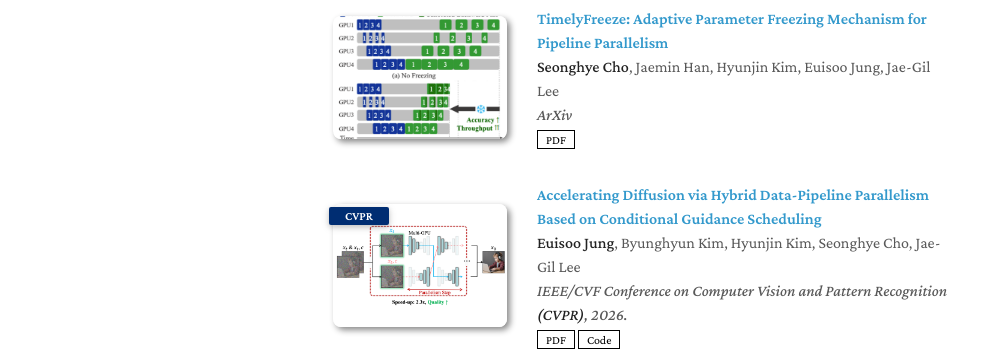
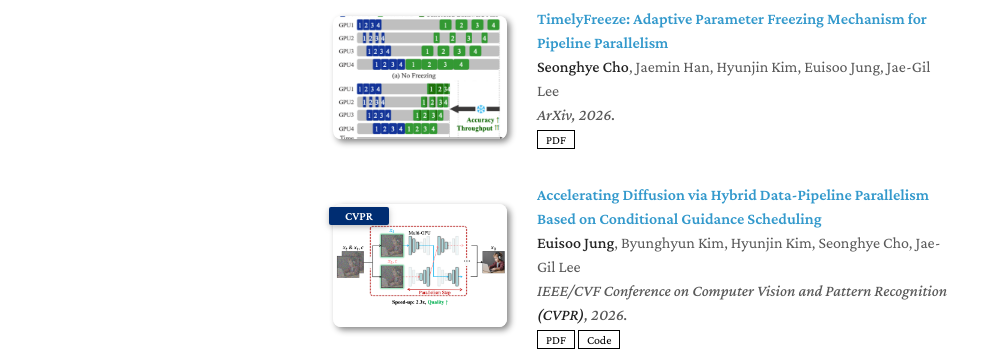
Before and after one commit to Hyunjin1228/Hyunjin1228.github.io, a Jekyll site: the page built from index.md, in a window 1280 px wide and 1274 px high. Shown: the part 609-960 px from the top of the window, without its empty margins (157-1142 px from the left). Built offline with Jekyll 4.4.1, drawn with Linux system fonts in a browser that asks for light colours; a style sheet for code colours, icons or effects is not loaded.

Commit message:
Update publications.yml

```diff
--- a/_data/publications.yml
+++ b/_data/publications.yml
@@ -12,7 +12,7 @@ main:
 
   - title: "TimelyFreeze: Adaptive Parameter Freezing Mechanism for Pipeline Parallelism"
     authors: <strong>Seonghye Cho</strong>, Jaemin Han, Hyunjin Kim, Euisoo Jung, Jae-Gil Lee
-    conference: ArXiv
+    conference: ArXiv, 2026.
     pdf: https://arxiv.org/pdf/2602.21760
     image: ./assets/img/timelyfreeze.png
 
```
